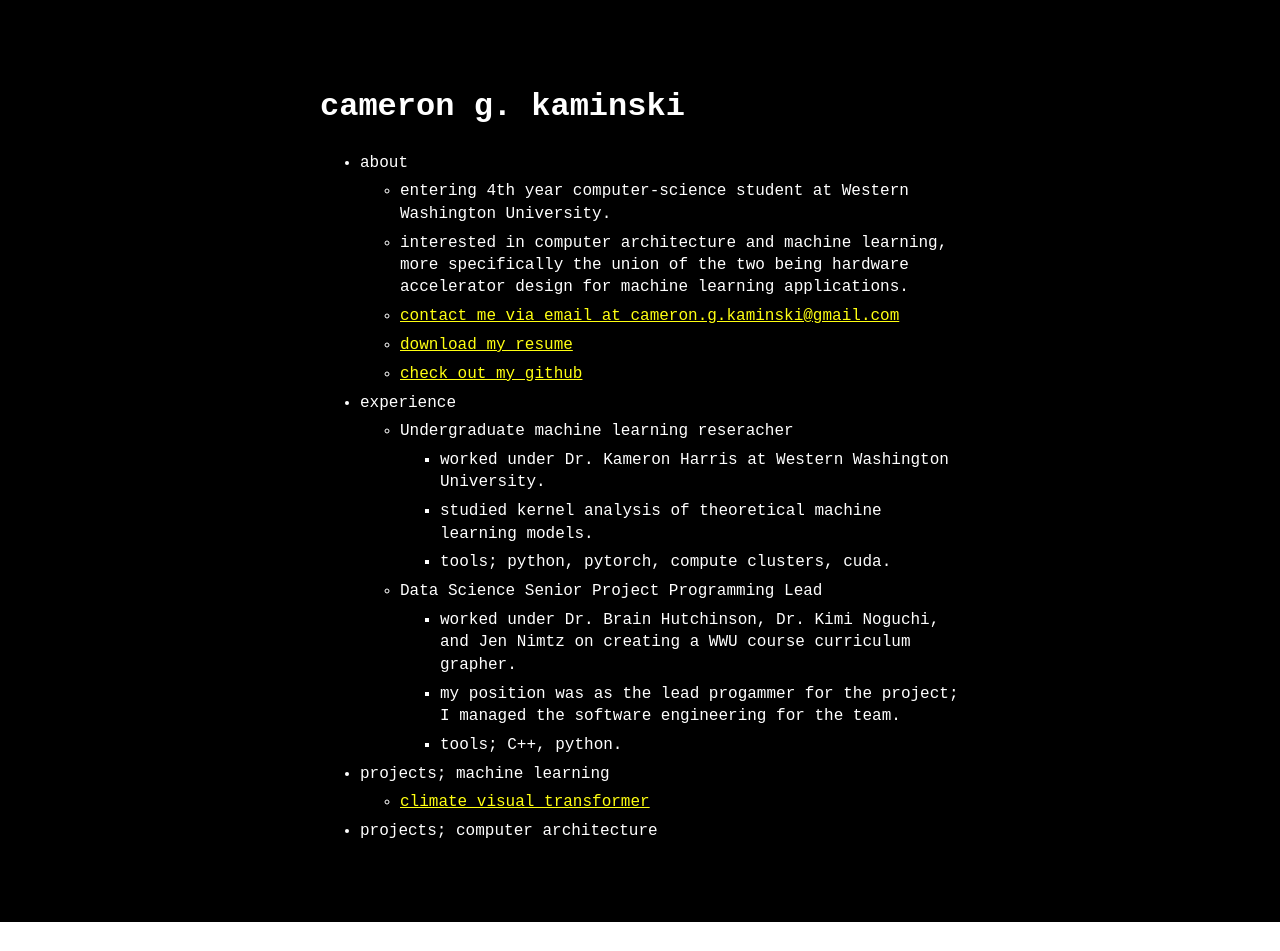
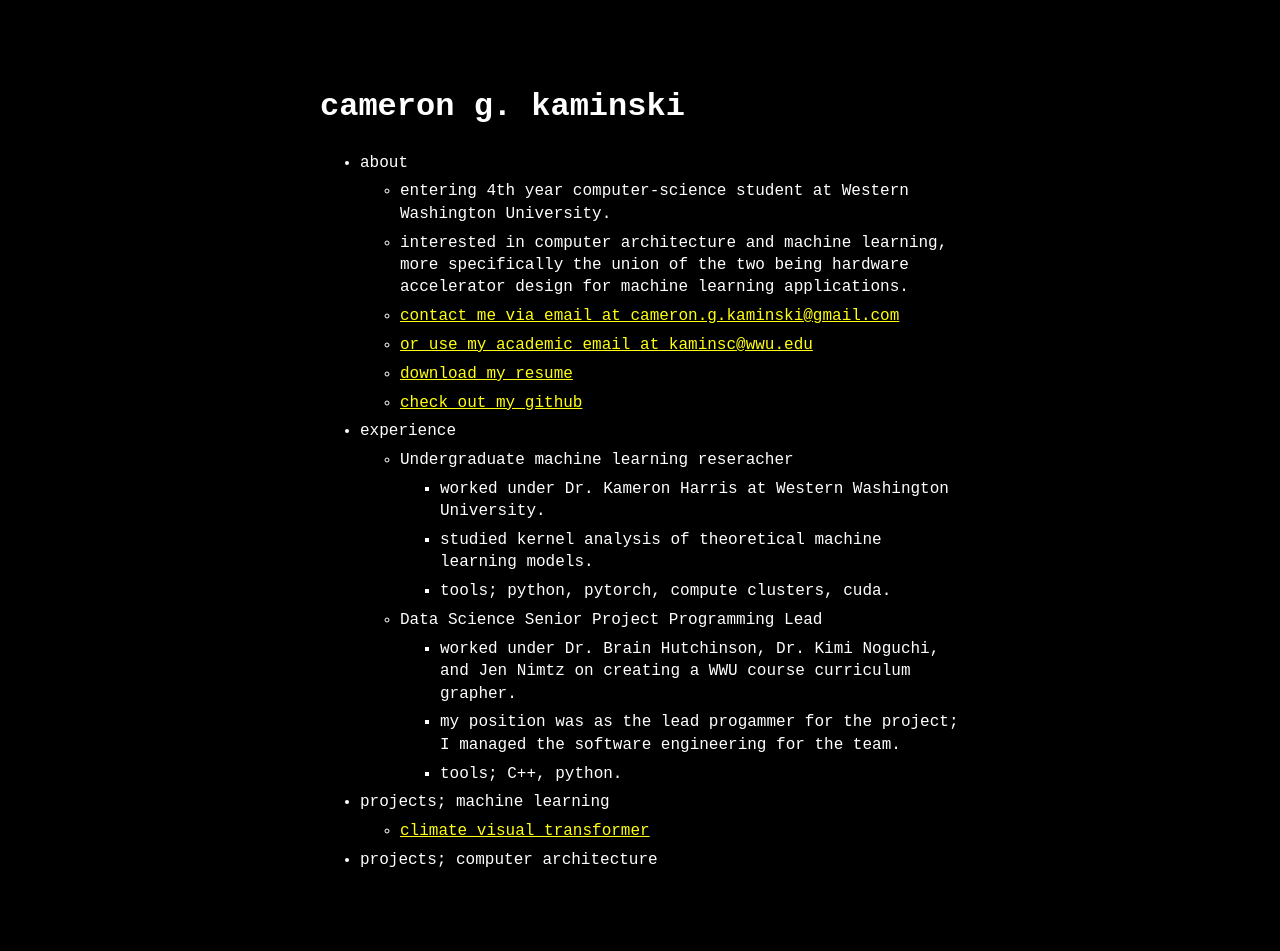
Before and after one commit to CgKaminski/CgKaminski.github.io, a Jekyll site: the page built from index.markdown, in a window 1280 px wide. Built offline with Jekyll 4.4.1, drawn with Linux system fonts in a browser that asks for light colours; before the commit the page ends 922 px from its top, so only the background shows below that.

Commit message:
Added academic email to about para

```diff
--- a/_data/menu.yml
+++ b/_data/menu.yml
@@ -8,6 +8,8 @@ entries:
       - title: interested in computer architecture and machine learning, more specifically the union of the two being hardware accelerator design for machine learning applications.
       - title: contact me via email at cameron.g.kaminski@gmail.com
         url: mailto:cameron.g.kaminski@gmail.com
+      - title: or use my academic email at kaminsc@wwu.edu
+        url: mailto:kaminsc@wwu.edu
       - title: download my resume
         url: /assets/resume.pdf
       - title: check out my github
```
Also changed, not shown: 2 other files.
